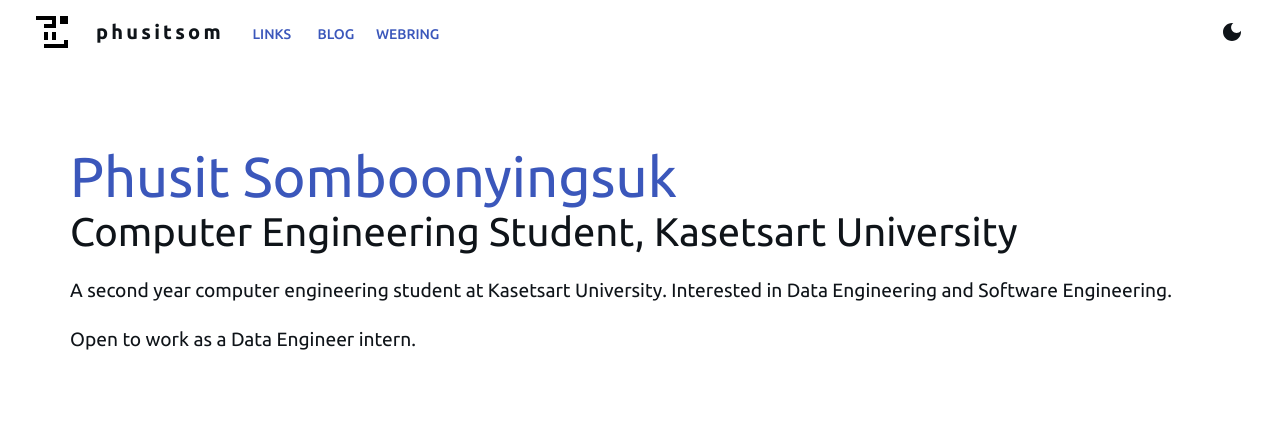
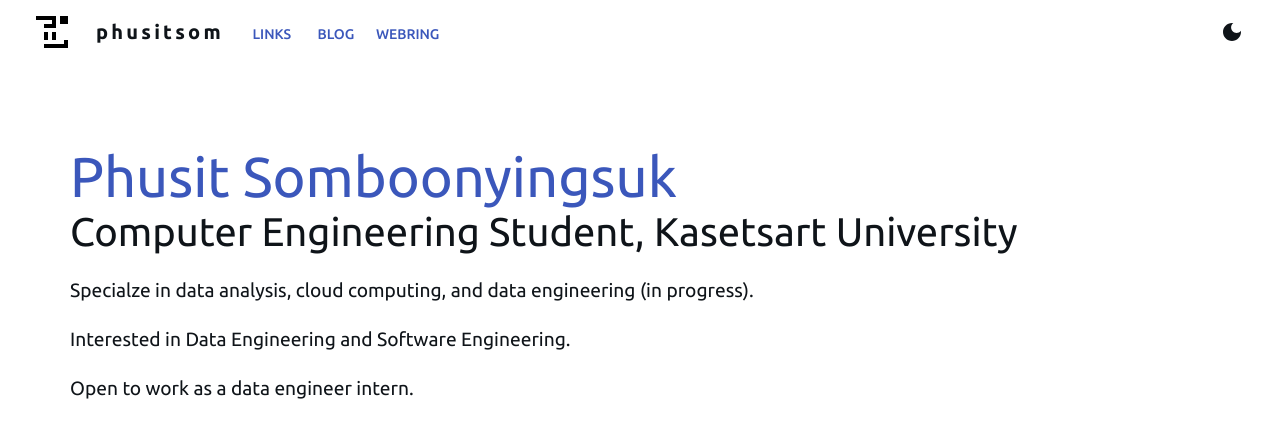
Before and after one commit to lazykern/me.kazylab.xyz, a Next.js app: page / in a window 1280 px wide. Shown: the top 438 px of the page. Built offline with nearby package versions, Linux system fonts and the light colour scheme.

Commit message:
Update bio

```diff
--- a/pages/index.tsx
+++ b/pages/index.tsx
@@ -34,12 +34,14 @@ export default function Home() {
               Computer Engineering Student, Kasetsart University
             </Typography>
             <Typography variant="body1" paddingBottom="20px">
-              A second year computer engineering student at Kasetsart
-              University. Interested in Data Engineering and Software
-              Engineering.
+              Specialze in data analysis, cloud computing, and data engineering
+              (in progress).
             </Typography>
             <Typography variant="body1" paddingBottom="20px">
-              Open to work as a Data Engineer intern.
+              Interested in Data Engineering and Software Engineering.
+            </Typography>
+            <Typography variant="body1" paddingBottom="20px">
+              Open to work as a data engineer intern.
             </Typography>
           </Stack>
         </Stack>
```
